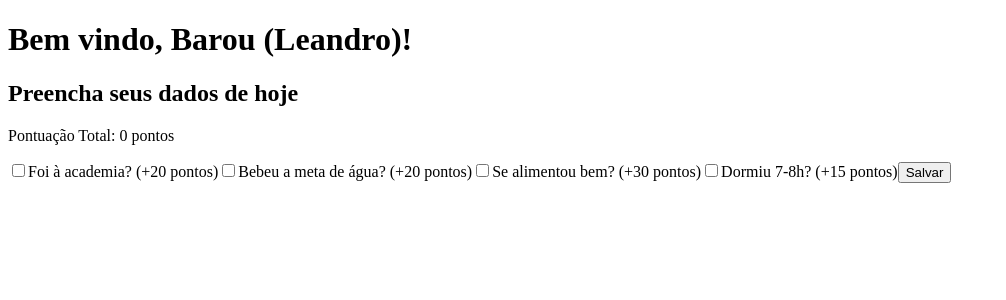
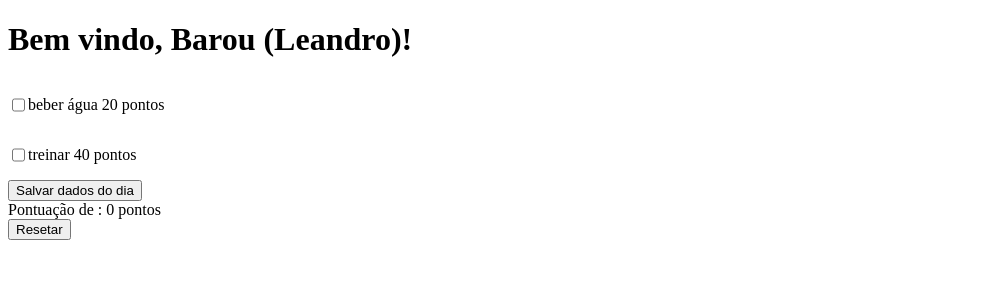
Before and after one commit to Nevss1/selfitos, a React (Vite) app: page / in a window 1280 px wide. Both pictures are taken after a click on the button "Barou (Leandro)". Shown: the top 300 px of the page, without its empty margins (0-1006 px from the left). Built offline with nearby package versions, Linux system fonts and the light colour scheme; no server answers; the database is empty.

Commit message:
DailyForm changed

```diff
--- a/src/components/DailyForm.jsx
+++ b/src/components/DailyForm.jsx
@@ -1,3 +1,4 @@
+/*
 import { useState, useEffect } from "react";
 import { db } from "../firebase";
 import { collection, getDocs, query } from "firebase/firestore";
@@ -87,3 +88,90 @@ const DailyForm = ({ user }) => {
 };
 
 export default DailyForm;
+*/
+import { useState, useEffect } from "react";
+import { db } from "../firebase";
+import { collection, getDocs, query, doc, setDoc } from "firebase/firestore";
+
+const DailyForm = ({ user }) => {
+  const [totalPontos, setTotalPontos] = useState(0);
+  const [data, setData] = useState({
+    agua: false,
+    academia: false,
+    alimentacao: false,
+    sono: false
+  });
+
+  useEffect(() => {
+    const fetchPoints = async () => {
+      const q = query(collection(db, "users", user.id, "daily"));
+      const querySnapshot = await getDocs(q);
+
+      let total = 0;
+      querySnapshot.forEach((doc) => {
+        total += doc.data().pontos;
+      });
+
+      setTotalPontos(total);
+    };
+
+    fetchPoints();
+  }, [user.id]);
+
+  const handleChange = (event) => {
+    const { name, checked } = event.target;
+    setData((prev) => ({ ...prev, [name]: checked }));
+  };
+
+  const handleSubmit = async (event) => {
+    event.preventDefault();
+
+    const pontos =
+      (data.academia ? 20 : 0) +
+      (data.agua ? 20 : 0) +
+      (data.alimentacao ? 30 : 0) +
+      (data.sono ? 15 : 0);
+
+    const today = new Date().toISOString().split("T")[0];
+
+    const docRef = doc(db, "users", user.id, "daily", today);
+
+    try {
+      await setDoc(docRef, { ...data, pontos, date: today });
+      setTotalPontos((prev) => prev + pontos);
+      alert("Dados salvos com sucesso!");
+    } catch (error) {
+      console.error("Erro ao salvar:", error);
+    }
+  };
+
+  return (
+    <div>
+      <div style={{ display: "flex", flexDirection: "row" }}>
+        <input
+          type="checkbox"
+          name="agua"
+          onChange={handleChange}
+          checked={data.agua}
+        />
+        <p>beber água 20 pontos</p>
+      </div>
+
+      <div style={{ display: "flex", flexDirection: "row" }}>
+        <input
+          type="checkbox"
+          name="academia"
+          onChange={handleChange}
+          checked={data.academia}
+        />
+        <p>treinar 40 pontos</p>
+      </div>
+
+      <button onClick={handleSubmit}>Salvar dados do dia</button>
+      <div>Pontuação de {user.name}: {totalPontos} pontos</div>
+      <button onClick={() => setTotalPontos(0)}>Resetar</button>
+    </div>
+  );
+};
+
+export default DailyForm;
```
